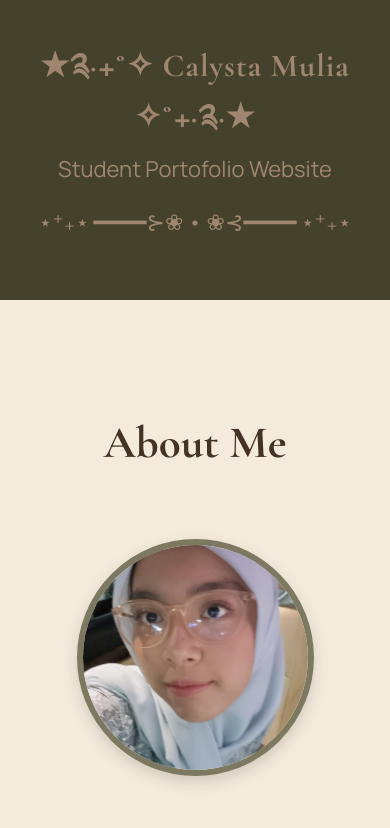
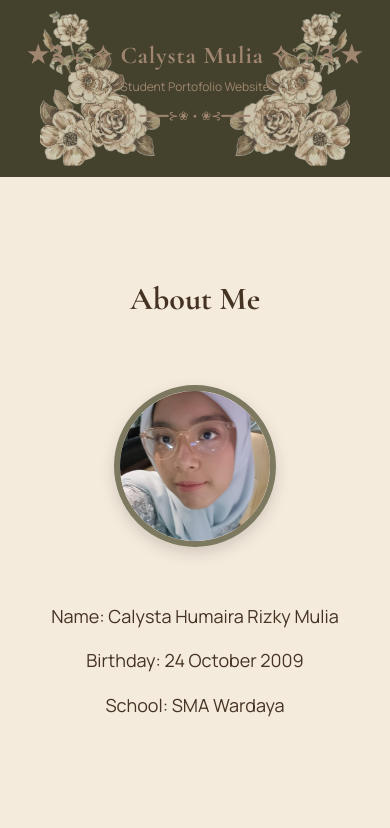
Before and after one commit to Calys-taHumaira/Student-Portofolio, a plain HTML site: page index.html in a window 390 px wide. Shown: the top 828 px of the page. Drawn offline with nearby package versions, Linux system fonts and the light colour scheme.

Commit message:
Update style.css

```diff
--- a/style.css
+++ b/style.css
@@ -217,6 +217,13 @@
     .vine {
         display: none;
     }
+    .left-vine,{
+        display: none;
+    }
+
+    .right-vine {
+        display: none;
+    }
 
     .side {
         display: none;
@@ -242,8 +249,69 @@
         padding: 40px 20px;
     }
 
+    .vine{
+        display: none;
+    }
+
     .header-img {
-        display: none;
+        display: 60px;
+    }
+     header h1 {
+        font-size: 31px;
+        line-height: 1.3;
+    }
+
+    header p {
+        font-size: 14px;
+        line-height: 1.4;
+        margin-top: 8px;
+    }
+
+     #about h2 {
+        font-size: 32px;
+    }
+
+    #about ul li {
+        font-size: 18px;
+    }
+
+    #about img {
+        width: 150px;
+        height: 150px;
+    }
+
+    section {
+        padding: 30px 15px;
+    }
+
+    h2 {
+        font-size: 24px;
+    }
+
+    h3 {
+        font-size: 20px;
+    }
+    .card {
+        margin: 15px;
+        padding: 15px;
+    }
+
+    .card p {
+        font-size: 15px;
+    }
+
+}
+
+@media (max-width: 400px) {
+    .vine{
+        display:none;
+    }
+    header h1 {
+        font-size: 24px;
+    }
+
+    header p {
+        font-size: 12px;
     }
 }
 
```
